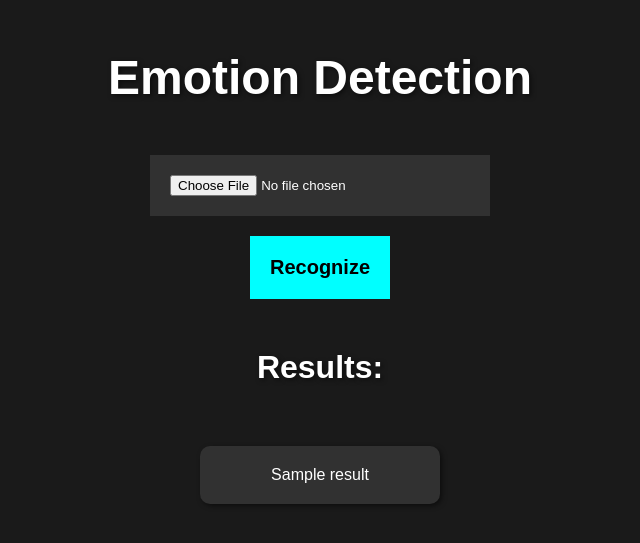
After one commit to sunnysamuel2112/8thsem_proj, a Flask app: template templates/index.html in a window 1280 px wide. The commit adds this page. Shown: the top 543 px of the page, without its empty margins (320-960 px from the left). Run offline with Flask 3, Linux system fonts and the light colour scheme; the template is opened without the code that fills it: most values are stand-ins (such as "Sample title", 1, 10 or a date in 2020).

Commit message:
functioning for few pictures

```diff
--- a/app.py
+++ b/app.py
@@ -1,58 +1,50 @@
-from flask import Flask, Response
+from flask import Flask, render_template, request
 import cv2
 from deepface import DeepFace
+import numpy as np
 
 app = Flask(__name__)
 
+# Load the cascade classifier
 face_cascade = cv2.CascadeClassifier("haarcascade_frontalface_default.xml")
 
+# Define the home page
+@app.route('/', methods=['GET', 'POST'])
+def home():
+    if request.method == 'POST':
+        # Get the image file from the request
+        file = request.files['image']
 
-def detect_faces():
-    cap = cv2.VideoCapture(0)
-    while True:
-        # Read a frame from the video capture
-        ret, frame = cap.read()
+        # Read the image file as an array
+        image = cv2.imdecode(np.fromstring(
+            file.read(), np.uint8), cv2.IMREAD_COLOR)
 
-        # Convert the frame to grayscale
-        gray = cv2.cvtColor(frame, cv2.COLOR_BGR2GRAY)
-
-        # Detect faces in the grayscale frame
+        # Detect faces in the image
+        gray = cv2.cvtColor(image, cv2.COLOR_BGR2GRAY)
         faces = face_cascade.detectMultiScale(
             gray, scaleFactor=1.3, minNeighbors=5)
 
-        # Draw a rectangle around each face and detect emotions
+        # Initialize the results table
+        results = []
+
+        # Analyze each face in the image
         for (x, y, w, h) in faces:
-            cv2.rectangle(frame, (x, y), (x+w, y+h), (255, 0, 0), 2)
-            face_cropped = frame[y:y+h, x:x+w]
+            # Crop the face region
+            face_cropped = image[y:y+h, x:x+w]
+
+            # Analyze the cropped face using DeepFace
             predictions = DeepFace.analyze(
                 face_cropped, actions=['emotion'], enforce_detection=False)
 
-            # Adjust the position and font size of the text
-            cv2.putText(frame, predictions[0]['dominant_emotion'], (
-                x+w+10, y), cv2.FONT_HERSHEY_SIMPLEX, 1, (255, 0, 0), 2, cv2.LINE_AA)
+            # Add the dominant emotion to the results table
+            dominant_emotion = predictions[0]['dominant_emotion'].upper()
+            results.append(dominant_emotion)
 
-        # Convert the processed frame to a byte array
-        _, jpeg = cv2.imencode('.jpg', frame)
-        frame_bytes = jpeg.tobytes()
+        # Render the results page
+        return render_template('index.html', results=results)
 
-        # Yield the frame as a byte array to the client
-        yield (b'--frame\r\n'
-               b'Content-Type: image/jpeg\r\n\r\n' + frame_bytes + b'\r\n')
-
-        # Break the loop if the 'q' key is pressed
-        if cv2.waitKey(1) & 0xFF == ord("q"):
-            break
-
-    # Release the video capture and destroy the window
-    cap.release()
-    cv2.destroyAllWindows()
-
-
-@app.route('/')
-def video_feed():
-    return Response(detect_faces(),
-                    mimetype='multipart/x-mixed-replace; boundary=frame')
-
+    # Render the home page
+    return render_template('index.html')
 
 if __name__ == '__main__':
     app.run(debug=True)
--- /dev/null
+++ b/static/style.css
@@ -0,0 +1,100 @@
+/* Body styles */
+body {
+    background-color: #1a1a1a;
+    color: #fff;
+    font-family: Arial, sans-serif;
+    font-size: 16px;
+  }
+
+  /* Heading styles */
+  h1 {
+    font-size: 48px;
+    font-weight: bold;
+    text-align: center;
+    margin-top: 50px;
+    margin-bottom: 50px;
+    text-shadow: 2px 2px 5px rgba(0, 0, 0, 0.5);
+  }
+
+  /* Form styles */
+  form {
+    display: flex;
+    flex-direction: column;
+    align-items: center;
+    margin-bottom: 50px;
+  }
+
+  input[type="file"] {
+    border: none;
+    background-color: rgba(255, 255, 255, 0.1);
+    padding: 20px;
+    width: 300px;
+    margin-bottom: 20px;
+    color: #fff;
+  }
+
+  button[type="submit"] {
+    border: none;
+    background-color: #00ffff;
+    color: #000;
+    padding: 20px;
+    font-size: 20px;
+    font-weight: bold;
+    cursor: pointer;
+    transition: background-color 0.3s ease-in-out;
+  }
+
+  button[type="submit"]:hover {
+    background-color: #00c7ff;
+  }
+
+  /* Results styles */
+  h2 {
+    font-size: 32px;
+    font-weight: bold;
+    text-align: center;
+    margin-top: 50px;
+    margin-bottom: 50px;
+    text-shadow: 2px 2px 5px rgba(0, 0, 0, 0.5);
+  }
+
+  ul {
+    list-style: none;
+    padding: 0;
+    margin: 0;
+    display: flex;
+    flex-wrap: wrap;
+    justify-content: center;
+  }
+
+  li {
+    background-color: rgba(255, 255, 255, 0.1);
+    color: #fff;
+    padding: 20px;
+    margin: 10px;
+    border-radius: 10px;
+    box-shadow: 2px 2px 5px rgba(0, 0, 0, 0.5);
+    text-align: center;
+    min-width: 200px;
+    transition: transform 0.3s ease-in-out;
+    cursor: pointer;
+  }
+
+  li:hover {
+    transform: translateY(-5px);
+  }
+
+  /* Media queries */
+  @media (max-width: 768px) {
+    h1 {
+      font-size: 36px;
+    }
+
+    input[type="file"] {
+      width: 100%;
+    }
+
+    li {
+      min-width: 150px;
+    }
+  }
--- /dev/null
+++ b/templates/index.html
@@ -0,0 +1,22 @@
+<!DOCTYPE html>
+<html>
+<head>
+    <title>Emotion Detection</title>
+    <link rel="stylesheet" href="{{ url_for('static', filename='style.css') }}">
+</head>
+<body>
+    <h1>Emotion Detection</h1>
+    <form method="POST" enctype="multipart/form-data">
+        <input type="file" name="image">
+        <button type="submit" >Recognize</button>
+    </form>
+    {% if results %}
+        <h2>Results:</h2>
+        <ul>
+        {% for result in results %}
+            <li>{{ result }}</li>
+        {% endfor %}
+        </ul>
+    {% endif %}
+</body>
+</html>
```
Also changed, not shown: static/css/style.css (added, +100 -0 lines), templates/home.html (+29 -8 lines), multiple.jpg (added), 1 other file.
